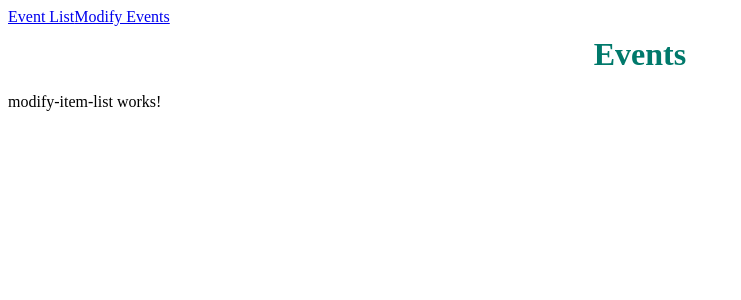
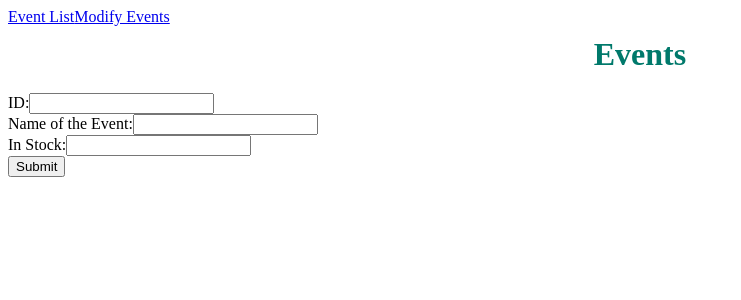
Before and after one commit to Niyazov2/Mahammad_Niyazov_Learning_Angular, an Angular app: page /modify-event in a window 1280 px wide. Shown: the top 300 px of the page, without its empty margins (0-741 px from the left). Built offline with nearby package versions, Linux system fonts and the light colour scheme.

Commit message:
added formbuilder, formgroup and validators and buttons for updating and deleting

```diff
--- a/src/app/event-list-item/event-list-item.component.ts
+++ b/src/app/event-list-item/event-list-item.component.ts
@@ -11,5 +11,6 @@ import { Event } from '../interface/event';
 })
 export class EventListItemComponent {
   @Input() event?: Event;
+  @Input() inStock?: Event;
 
 }
--- a/src/app/event-list/event-list.component.html
+++ b/src/app/event-list/event-list.component.html
@@ -3,10 +3,7 @@
   </div>
 
 <div *ngFor="let event of eventList; let i = index" [ngClass] ="i % 2 === 0 ? 'even-item' : 'odd-item'" >
-        <li>{{event.id}}</li>
-        <li>{{event.nameOfEvent}}</li>
-        <li>{{event.hostName}}</li>
-        <li>{{event.email}}</li>
-        <img [ngSrc]="event.imageUrl" width="100" height="100">
-        <li>{{event.isAdmin ? "Yes" : "No"}}</li>
+   <app-event-list-item [inStock]="event"></app-event-list-item>
+   <button (click)="updateEvent(event)">Update</button>
+   <button (click)="deleteEvent(event.id)">Delete</button>
     </div>
--- a/src/app/event-list/event-list.component.ts
+++ b/src/app/event-list/event-list.component.ts
@@ -7,7 +7,7 @@ import { EventServiceService } from '../services/event-service.service';
 @Component({
   selector: 'app-event-list',
   standalone: true,
-  imports: [NgFor, EventListItemComponent, NgClass, NgIf, NgOptimizedImage],
+  imports: [NgFor, NgClass, NgIf, NgOptimizedImage, EventListItemComponent],
   templateUrl: './event-list.component.html',
   styleUrl: './event-list.component.css'
 })
@@ -33,4 +33,12 @@ selectEvent(id:number){
     this.selectedEvent = selectedData;
   })
 }
+
+updateEvent(item: Event){
+  this.EventServiceService.updateEvent(item);
 }
+
+deleteEvent(id: number){
+  this.EventServiceService.deleteEvent(id);
+}
+}
--- a/src/app/modify-item-list/modify-item-list.component.html
+++ b/src/app/modify-item-list/modify-item-list.component.html
@@ -1 +1,19 @@
-<p>modify-item-list works!</p>
+<form [formGroup]="eventForm" (ngSubmit)="onSubmit()">
+    <div class="form-group">
+        <label for="id">ID:</label>
+        <input type="number" id="id" formControlName="id">
+    </div>
+
+    <div class="form-group">
+        <label for="nameOfEvent">Name of the Event:</label>
+        <input type="text" id="name" formControlName="name">
+    </div>
+
+    <div class="form-group">
+        <label for="inStock">In Stock:</label>
+        <input type="number" id="inStock" formControlName="inStock">
+    </div>
+
+    <button type="submit">Submit</button>
+
+    </form>
--- a/src/app/modify-item-list/modify-item-list.component.ts
+++ b/src/app/modify-item-list/modify-item-list.component.ts
@@ -1,12 +1,39 @@
-import { Component } from '@angular/core';
+import { Component, OnInit } from '@angular/core';
+import { FormBuilder, FormGroup, ReactiveFormsModule, Validators } from '@angular/forms';
+import { EventServiceService } from '../services/event-service.service';
+import { NgFor } from '@angular/common';
 
 @Component({
   selector: 'app-modify-item-list',
   standalone: true,
-  imports: [],
+  imports: [NgFor, ReactiveFormsModule],
   templateUrl: './modify-item-list.component.html',
   styleUrl: './modify-item-list.component.css'
 })
-export class ModifyItemListComponent {
+export class ModifyItemListComponent implements OnInit {
+
+  eventForm: FormGroup;
+
+  constructor(
+    private formBuilder: FormBuilder,
+    private eventServiceService: EventServiceService,
+  ) {
+    this.eventForm = this. formBuilder.group(({
+      id: ['', Validators.required],
+      name: ['', Validators.required],
+      inStock: ['false', Validators.required],
+      price: ['', Validators.required],
+      description: ['', Validators.required],
+      image: ['', Validators.required]
+    }));
+  }
+
+  ngOnInit() {}
+
+  onSubmit() {
+    const eventData = this.eventForm.value;
+    this.eventServiceService.addEvent(eventData);
+    this.eventForm.reset();
+  }
 
 }
```
